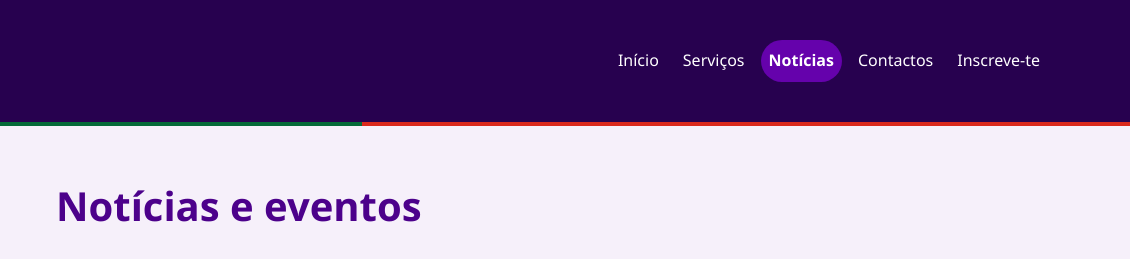
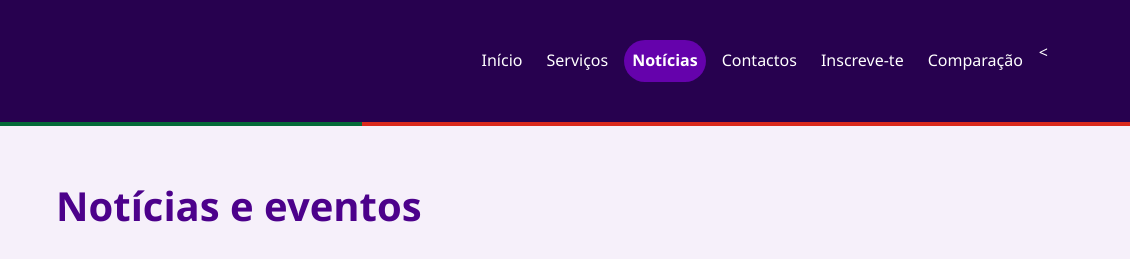
Before and after one commit to Afonso091/ATCV-Programa-o-WEB-Cliente, a plain HTML site: page noticias.html in a window 1280 px wide. Shown: the top 259 px of the page, 150-1280 px from the left. Drawn offline with nearby package versions, Linux system fonts and the light colour scheme.

Commit message:
Update noticias.html

```diff
--- a/noticias.html
+++ b/noticias.html
@@ -19,7 +19,7 @@
                     <span class="navbar-toggler-icon"></span>
                 </button>
                 <div class="collapse navbar-collapse" id="menu">
-                    <ul class="navbar-nav ms-auto gap-lg-2"><li class="nav-item"><a class="nav-link" href="index.html">Início</a></li><li class="nav-item"><a class="nav-link" href="servicos.html">Serviços</a></li><li class="nav-item"><a class="nav-link active" href="noticias.html" aria-current="page">Notícias</a></li><li class="nav-item"><a class="nav-link" href="contactos.html">Contactos</a></li><li class="nav-item"><a class="nav-link" href="inscreve-te.html">Inscreve-te</a></li></ul>
+                    <ul class="navbar-nav ms-auto gap-lg-2"><li class="nav-item"><a class="nav-link" href="index.html">Início</a></li><li class="nav-item"><a class="nav-link" href="servicos.html">Serviços</a></li><li class="nav-item"><a class="nav-link active" href="noticias.html" aria-current="page">Notícias</a></li><li class="nav-item"><a class="nav-link" href="contactos.html">Contactos</a></li><li class="nav-item"><a class="nav-link" href="inscreve-te.html">Inscreve-te</a></li><li class="nav-item"><a class="nav-link" href="comparacao.html">Comparação</a></li><</ul>
                 </div>
             </div>
         </nav>
```
